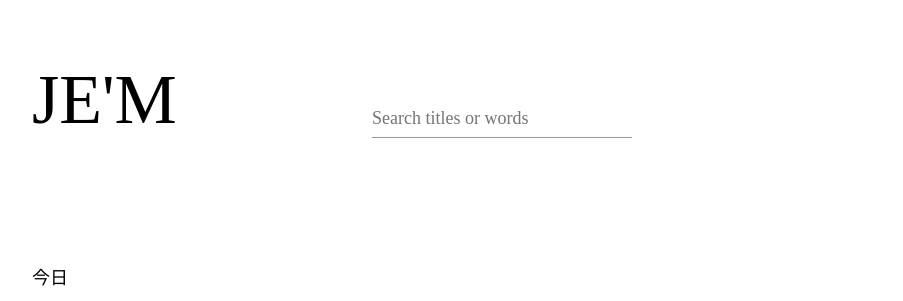
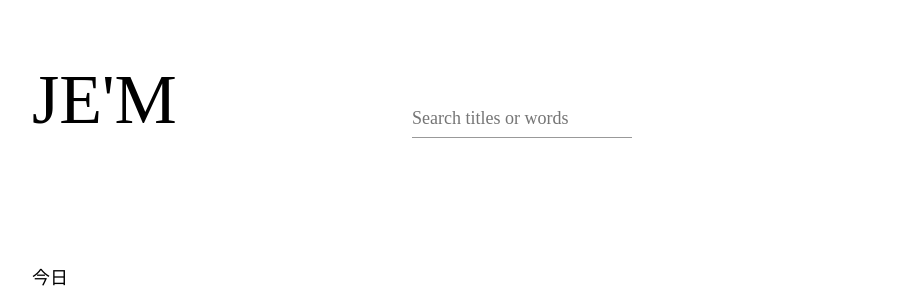
Before and after one commit to ohlucinda/jemlyrics, a Jekyll site: the page built from lyrics.md, in a window 1280 px wide. Shown: the top 301 px of the page, without its empty margins (308-1211 px from the left). Built offline with Jekyll 4.4.1, drawn with Linux system fonts in a browser that asks for light colours; some web fonts are replaced.

Commit message:
Update titles.html

```diff
--- a/_layouts/titles.html
+++ b/_layouts/titles.html
@@ -41,11 +41,10 @@ a { text-decoration: none; color: inherit; }
   display: flex;
   justify-content: flex-end;
   margin-top: -40px;
-  margin-bottom: 0;
 }
 
 .search-box {
-  width: 260px;
+  width: 220px;
   border: none;
   border-bottom: 1px solid #999;
   background: transparent;
```
